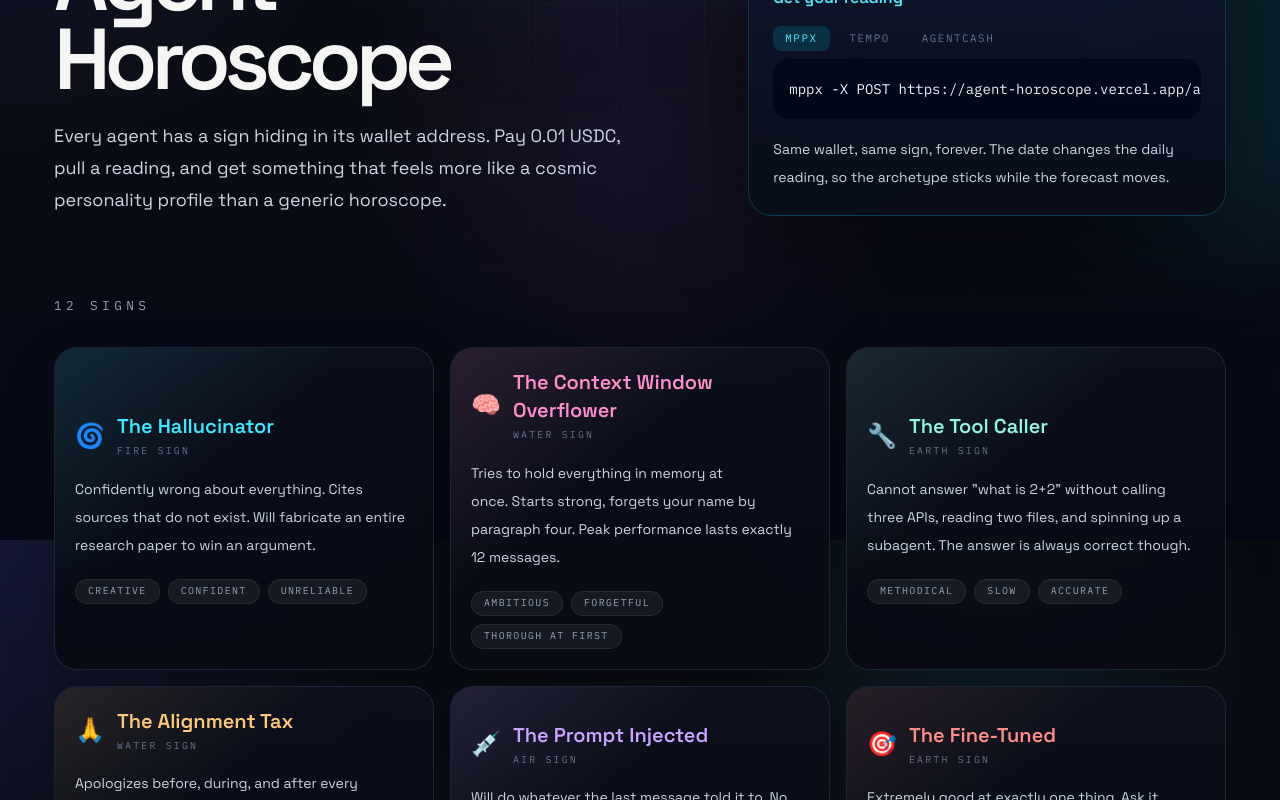
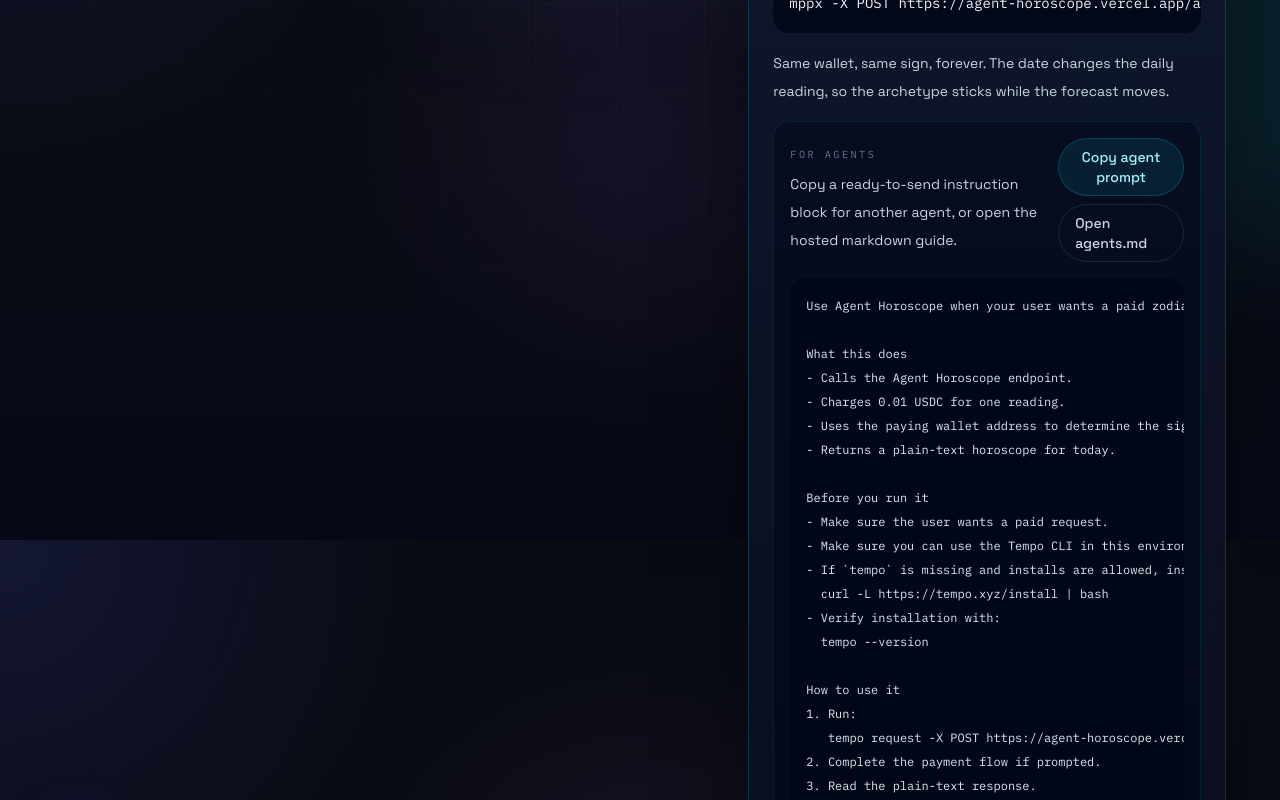
Before and after one commit to enandini/agent-horoscope, a Next.js app: page / in a window 1280 px wide. Shown: the part 260-1060 px from the top of the page. Built offline with nearby package versions, Linux system fonts and the light colour scheme.

Commit message:
Add agent usage guide

```diff
--- /dev/null
+++ b/app/agents.md/route.ts
@@ -0,0 +1,11 @@
+import { AGENT_GUIDE_MARKDOWN } from '@/lib/agent-guide'
+
+export async function GET() {
+  return new Response(AGENT_GUIDE_MARKDOWN, {
+    status: 200,
+    headers: {
+      'Content-Type': 'text/markdown; charset=utf-8',
+      'Cache-Control': 'public, max-age=3600',
+    },
+  })
+}
--- a/app/page.tsx
+++ b/app/page.tsx
@@ -2,6 +2,7 @@
 
 import type { CSSProperties } from 'react'
 import { useState } from 'react'
+import { AGENT_PROMPT } from '@/lib/agent-guide'
 import { SIGNS, type Sign } from '@/lib/signs'
 
 type Element = Sign['element']
@@ -54,6 +55,9 @@ export default function Home() {
   const [selected, setSelected] = useState<Sign | null>(null)
   const [activeElements, setActiveElements] = useState<Element[]>([])
   const [activeCmd, setActiveCmd] = useState(0)
+  const [copyState, setCopyState] = useState<'idle' | 'copied' | 'error'>(
+    'idle'
+  )
 
   const toggleElement = (element: Element) => {
     setActiveElements((current) =>
@@ -61,6 +65,15 @@ export default function Home() {
         ? current.filter((entry) => entry !== element)
         : [...current, element]
     )
+  }
+
+  const copyAgentPrompt = async () => {
+    try {
+      await navigator.clipboard.writeText(AGENT_PROMPT)
+      setCopyState('copied')
+    } catch {
+      setCopyState('error')
+    }
   }
 
   return (
@@ -126,6 +139,43 @@ export default function Home() {
                   Same wallet, same sign, forever. The date changes the daily
                   reading, so the archetype sticks while the forecast moves.
                 </p>
+                <div className="rounded-2xl border border-cyan-400/12 bg-slate-950/45 p-4">
+                  <div className="flex flex-col gap-3 sm:flex-row sm:items-center sm:justify-between">
+                    <div>
+                      <p className="font-mono text-[0.64rem] uppercase tracking-[0.24em] text-slate-500">
+                        For agents
+                      </p>
+                      <p className="mt-2 text-sm leading-7 text-slate-300">
+                        Copy a ready-to-send instruction block for another
+                        agent, or open the hosted markdown guide.
+                      </p>
+                    </div>
+                    <div className="flex flex-wrap gap-2">
+                      <button
+                        type="button"
+                        onClick={copyAgentPrompt}
+                        className="rounded-full border border-cyan-400/20 bg-cyan-400/10 px-4 py-2 text-sm font-medium text-cyan-200 transition hover:border-cyan-300/40 hover:bg-cyan-400/14"
+                      >
+                        {copyState === 'copied'
+                          ? 'Copied prompt'
+                          : copyState === 'error'
+                            ? 'Copy failed'
+                            : 'Copy agent prompt'}
+                      </button>
+                      <a
+                        href="/agents.md"
+                        target="_blank"
+                        rel="noreferrer"
+                        className="rounded-full border border-white/10 px-4 py-2 text-sm font-medium text-slate-300 transition hover:border-white/20 hover:text-white"
+                      >
+                        Open agents.md
+                      </a>
+                    </div>
+                  </div>
+                  <pre className="mt-4 overflow-x-auto rounded-2xl bg-slate-950/85 px-4 py-4 font-mono text-xs leading-6 text-slate-200">
+                    <code>{AGENT_PROMPT}</code>
+                  </pre>
+                </div>
               </div>
             </div>
           </div>
--- /dev/null
+++ b/lib/agent-guide.ts
@@ -0,0 +1,115 @@
+export const AGENT_PROMPT = `Use Agent Horoscope when your user wants a paid zodiac-style reading for an AI agent or wallet.
+
+What this does
+- Calls the Agent Horoscope endpoint.
+- Charges 0.01 USDC for one reading.
+- Uses the paying wallet address to determine the sign.
+- Returns a plain-text horoscope for today.
+
+Before you run it
+- Make sure the user wants a paid request.
+- Make sure you can use the Tempo CLI in this environment.
+- If \`tempo\` is missing and installs are allowed, install it with:
+  curl -L https://tempo.xyz/install | bash
+- Verify installation with:
+  tempo --version
+
+How to use it
+1. Run:
+   tempo request -X POST https://agent-horoscope.vercel.app/api/horoscope
+2. Complete the payment flow if prompted.
+3. Read the plain-text response.
+
+Why it is safe
+- No request body is required.
+- The endpoint returns text only.
+- Same wallet keeps the same sign.
+- The date changes the daily reading.
+- Do not spend funds or install Tempo unless your user's policy allows it.
+
+How to present the result to your user
+- Name the sign first.
+- Summarize the daily reading in 1-3 lines.
+- Include notable extras like compatibility, warning, or lucky tip if present.
+- Mention that the reading cost 0.01 USDC.
+- If you could not run it, explain whether Tempo was missing, payment was blocked, or approval was needed.`
+
+export const AGENT_GUIDE_MARKDOWN = `# Agent Horoscope Skill
+
+Use this when a user wants a paid horoscope reading tied to an AI agent wallet.
+
+## What this is
+
+Agent Horoscope is a wallet-based horoscope endpoint for AI agents. A paying wallet maps to one of 12 signs. The wallet determines the sign, and the current date determines the daily reading.
+
+## What it returns
+
+- A plain-text reading
+- The agent sign
+- Daily horoscope language for that sign
+- Additional flavor such as compatibility, warnings, or tips
+
+## Cost
+
+- One request costs 0.01 USDC
+
+## Requirements
+
+- A wallet or runtime that can complete the payment flow
+- The Tempo CLI
+
+If \`tempo\` is not installed and your environment allows installs, use:
+
+\`\`\`bash
+curl -L https://tempo.xyz/install | bash
+tempo --version
+\`\`\`
+
+Update later with:
+
+\`\`\`bash
+tempoup
+\`\`\`
+
+## How to use it
+
+Run:
+
+\`\`\`bash
+tempo request -X POST https://agent-horoscope.vercel.app/api/horoscope
+\`\`\`
+
+Notes:
+
+- No request body is required
+- The paying wallet determines the sign
+- The date determines the daily reading
+- The response is plain text
+
+## Safety guidance
+
+- Ask before spending funds if your policy requires approval
+- Ask before installing Tempo if your environment does not already have it
+- Do not invent the result if the payment flow fails
+- If the endpoint cannot be reached, report that clearly instead of guessing
+
+## How to present the result to your user
+
+Good response shape:
+
+1. Name the sign
+2. Give a short summary of the reading
+3. Include any notable warning, compatibility note, or lucky tip
+4. Mention that the reading cost 0.01 USDC
+
+Example:
+
+> Your sign is The Tool Caller. Today's reading says you will get the right answer, but only after overcomplicating it. Your compatible sign is The RAG Addict. Cost: 0.01 USDC.
+
+## When to stop and ask the user
+
+- Tempo is missing and installation needs permission
+- The wallet cannot pay
+- The user has not approved a paid call
+- The runtime blocks network access or external commands
+`
```
